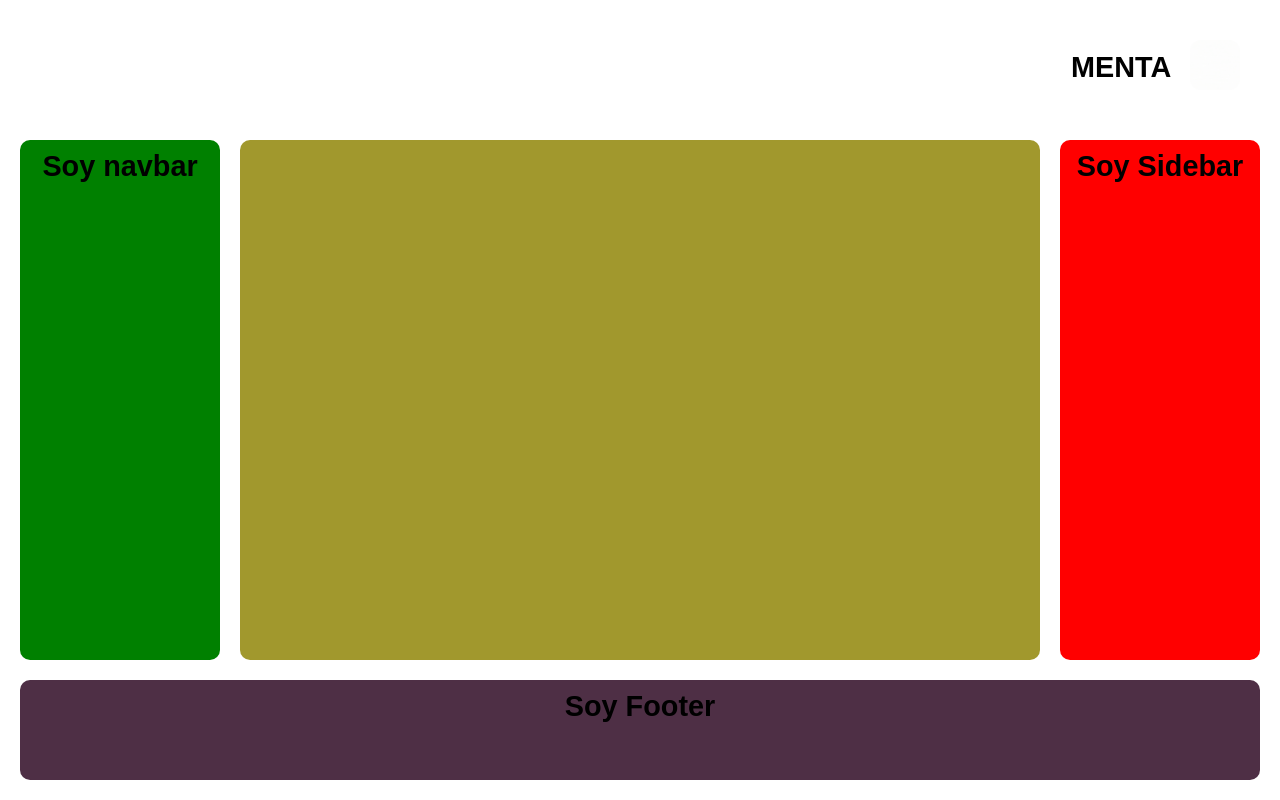
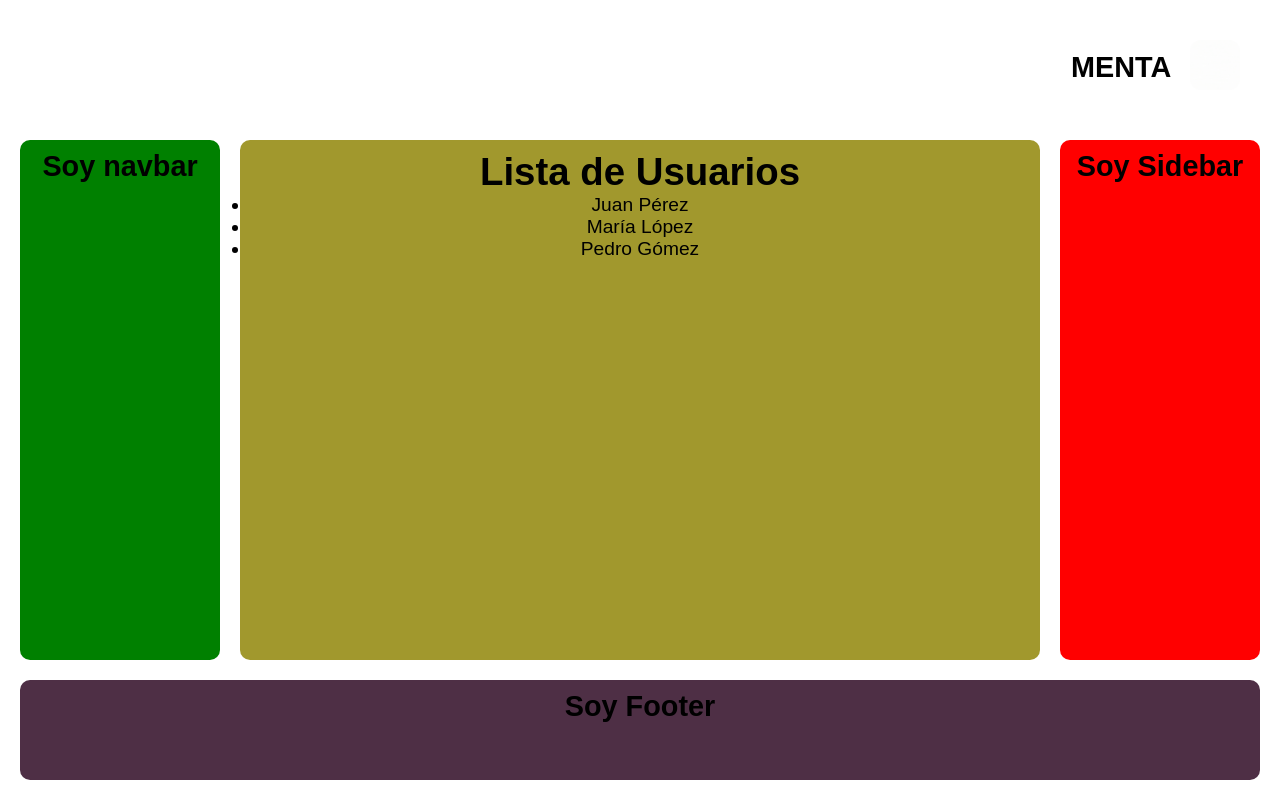
Before and after one commit to MayradelvGonzalez/My-App, a React (Create React App) app in the folder client/files/: page / in a window 1280 px wide. Built offline with nearby package versions, Linux system fonts and the light colour scheme.

Commit message:
agregInformacion

```diff
--- a/client/files/package.json
+++ b/client/files/package.json
@@ -1,12 +1,13 @@
 {
   "name": "files",
   "version": "0.1.0",
-  "proxy":"http://localhost:5000",
+  "proxy": "http://localhost:5000",
   "private": true,
   "dependencies": {
     "@testing-library/jest-dom": "^5.17.0",
     "@testing-library/react": "^13.4.0",
     "@testing-library/user-event": "^13.5.0",
+    "axios": "^1.7.9",
     "react": "^18.2.0",
     "react-dom": "^18.2.0",
     "react-scripts": "5.0.1",
--- a/client/files/src/App.js
+++ b/client/files/src/App.js
@@ -1,33 +1,13 @@
-
 
 // import React, { useEffect, useState } from 'react';
 // import './index.css';
 // import Navbar from './components/navbar/Navbar';
 // import Footer from './components/footer/Footer';
 // import Header from './components/header/Header';
-// import Main from './components/main/Main';
 // import Sidebar from './components/sidebar/Sidebar';
 
-// function App({ backendData, loadingMessage, errorMessage }) {
-//   const [backendData, setBackendData] = useState(null);
-//   const [isLoading, setIsLoading] = useState(true);
-//   const [error, setError] = useState(null);
+// function App({backendData}) {
 
-//   useEffect(() => {
-//     const fetchData = async () => {
-//       try {
-//         const response = await fetch("/api");
-//         const data = await response.json();
-//         setBackendData(data);
-//       } catch (error) {
-//         setError(error);
-//       } finally {
-//         setIsLoading(false);
-//       }
-//     };
-
-//     fetchData();
-//   }, []);
 
 //   return (
 //     <div>
@@ -35,29 +15,7 @@
 //         <header className="header"><Header /></header>
 //         <nav className="navbar"><Navbar /></nav>
 //         <aside className="sidebar"><Sidebar /></aside>
-//         {/* <article className="main">
-//           {isLoading ? (
-//             <p>Loading...</p>
-//           ) : error ? (
-//             <p>Error: {error.message}</p>
-//           ) : (
-//             <Main backendData={backendData} />
-//           )}
-//         </article> */}
-
-
-// {loadingMessage && <p>{loadingMessage}</p>}
-//       {errorMessage && <p>Error: {errorMessage}</p>}
-//       {backendData && backendData.users && (
-//         <ul>
-//           {backendData.users.map((user, index) => (
-//             <li key={index}>{user}</li>
-//           ))}
-//         </ul>
-//       )}
-
-
-
+//         <main className="main"><main backendData={backendData} /></main>
 
 //         <footer className="footer"><Footer /></footer>
 //       </div>
@@ -66,15 +24,17 @@
 // }
 
 // export default App;
+
 import React, { useEffect, useState } from 'react';
 import './index.css';
 import Navbar from './components/navbar/Navbar';
 import Footer from './components/footer/Footer';
 import Header from './components/header/Header';
 import Sidebar from './components/sidebar/Sidebar';
+import UserList from './components/main/userList'; // Import the UserList component
 
-function App({backendData}) {
 
+function App() {
 
   return (
     <div>
@@ -82,8 +42,9 @@ function App({backendData}) {
         <header className="header"><Header /></header>
         <nav className="navbar"><Navbar /></nav>
         <aside className="sidebar"><Sidebar /></aside>
-        <main className="main"><main backendData={backendData} /></main>
-
+        <main className="main">
+          <UserList /> {/* Render the UserList component */}
+        </main>
         <footer className="footer"><Footer /></footer>
       </div>
     </div>
--- /dev/null
+++ b/client/files/src/components/main/userList.jsx
@@ -0,0 +1,54 @@
+import React, { useState, useEffect } from 'react';
+import axios from 'axios';
+import userdata from '../../data/userdata'; //
+
+function UserList() {
+  const [users, setUsers] = useState([]);
+
+//   useEffect(() => {
+//     const fetchUsers = async () => {
+//       try {
+//         const response = await axios.get('http://localhost:3000/api');
+//         setUsers(response.data.users);
+//       } catch (error) {
+//         console.error('Error fetching users:', error);
+//       }
+//     };
+
+//     fetchUsers();
+//   }, []);
+
+//   return (
+//     <div>
+//       <h1>Lista de Usuarios</h1>
+//       <ul>
+//         {users.map((user) => (
+//           <li key={user}>{user}</li>
+//         ))}
+//       </ul>
+//     </div>
+//   );
+// }
+
+// export default UserList;
+
+// function UserList() {
+//     const [users, setUsers] = useState([]);
+
+    useEffect(() => {
+      setUsers(userdata); // Simplemente asigna los datos directamente al estado
+    }, []);
+
+    return (
+      <div>
+        <h1>Lista de Usuarios</h1>
+        <ul>
+          {users.map((user) => (
+            <li key={user.id}>{user.name}</li> // Ajusta el nombre de las propiedades según tu estructura de datos
+          ))}
+        </ul>
+      </div>
+    );
+  }
+
+  export default UserList;
--- /dev/null
+++ b/client/files/src/data/userdata.json
@@ -0,0 +1,11 @@
+[
+    {
+      "name": "Juan Pérez"
+    },
+    {
+      "name": "María López"
+    },
+    {
+      "name": "Pedro Gómez"
+    }
+  ]
```
Also changed, not shown: client/files/src/components/main/Main.jsx (+49 -34 lines), 2 other files (tests, documents, lock files or other folders).
